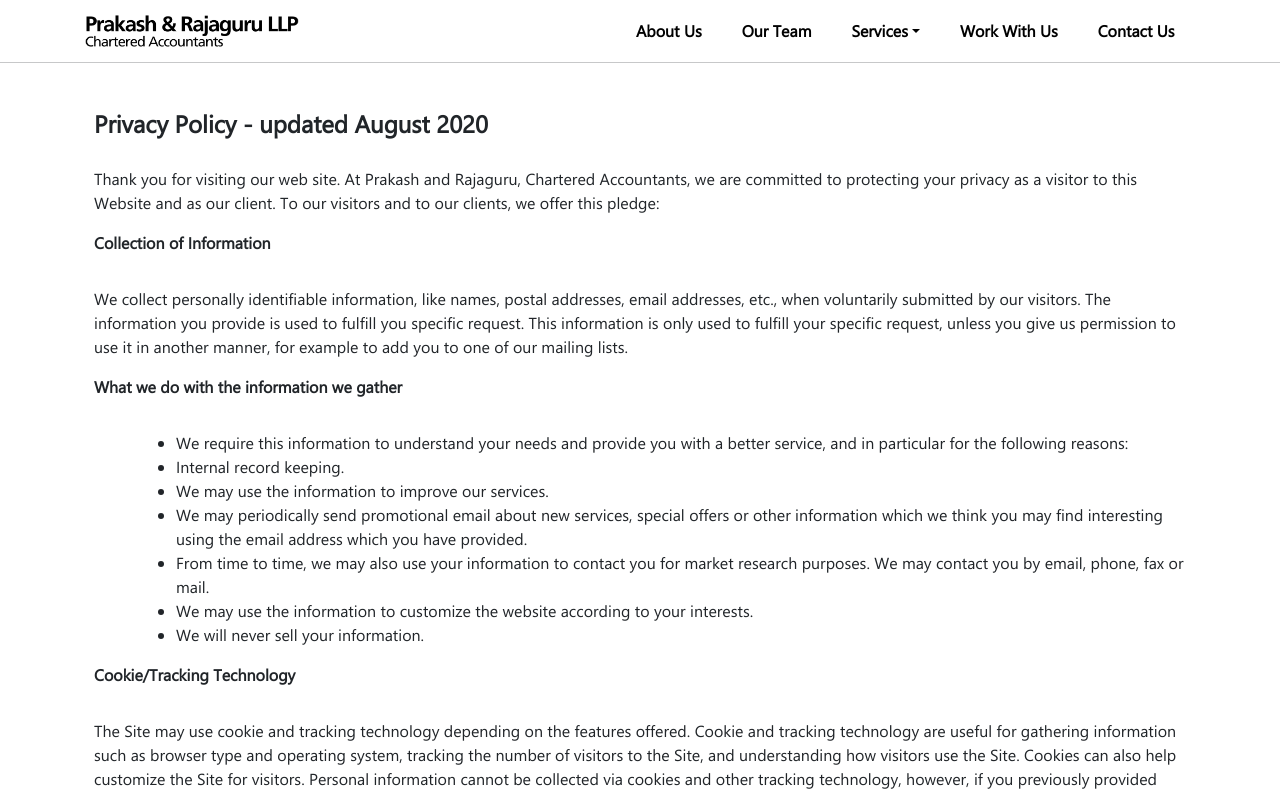
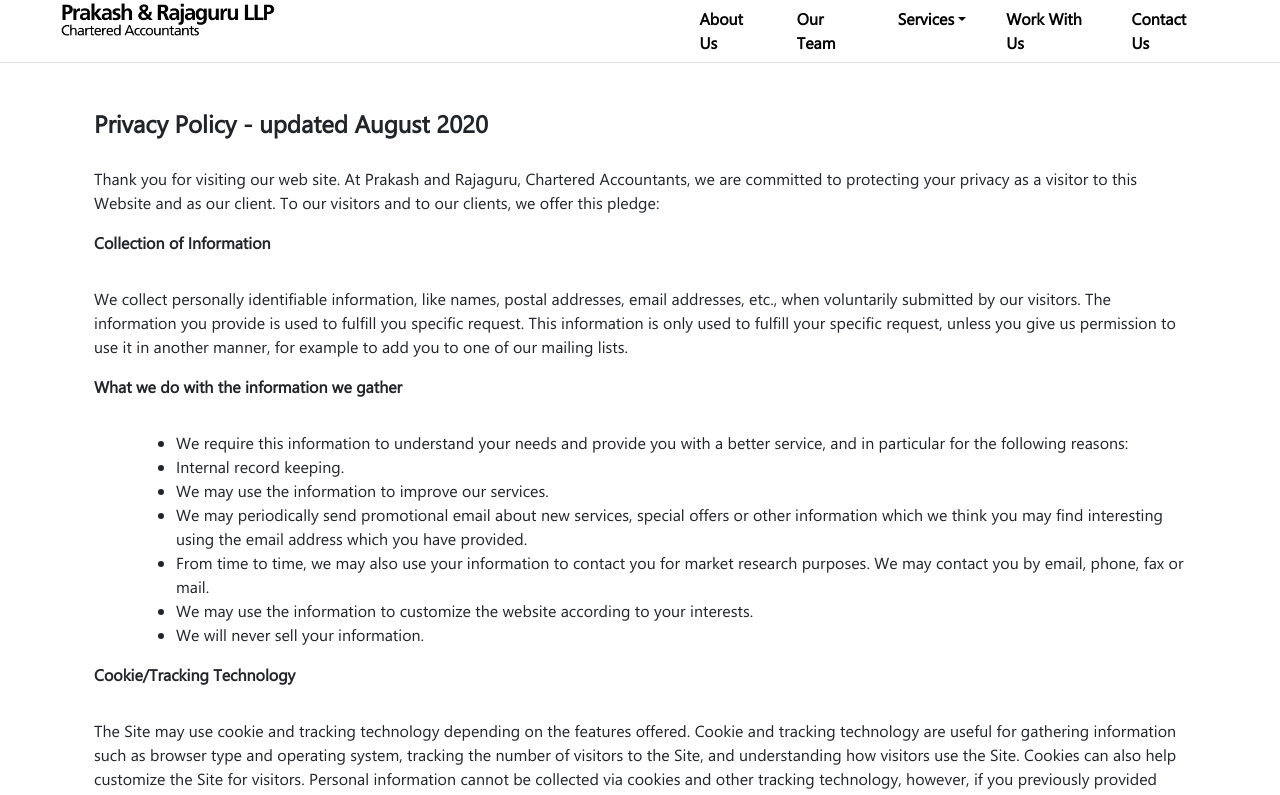
Before and after one commit to Swadhin2001/PandR, a Next.js app: page /policy in a window 1280 px wide. Shown: the top 795 px of the page. Built offline with nearby package versions, Linux system fonts and the light colour scheme; a small style sheet from the web is missing.

Commit message:
bug fixed

```diff
--- a/src/components/Navbar_light.jsx
+++ b/src/components/Navbar_light.jsx
@@ -8,8 +8,9 @@ function Navbar() {
 
   return (
     <>
-    <nav className="navbar navbar-expand-lg custom-nav-class ">
-        <div className="container-fluid ">
+    <div className="sticky-top border-bottom border-black bg-white d-flex justify-content-center">
+    <nav className="navbar navbar-expand-lg custom-nav-class">
+        <div className="container-1200 d-flex ">
           <Link className="navbar-brand" href = "/">
             <Image
               src={logo}
@@ -17,7 +18,7 @@ function Navbar() {
               className='p-0 logo-class'
             />
           </Link>
-          <div className="d-flex" >
+          <div className="nav-elements" >
             <button className="navbar-toggler" type="button" data-bs-toggle="collapse" data-bs-target="#navbarNavDropdown" aria-controls="navbarNavDropdown" aria-expanded="false" aria-label="Toggle navigation">
               <span className="navbar-toggler-icon"></span>
             </button>
@@ -52,7 +53,7 @@ function Navbar() {
           </div>
         </div>
       </nav>
-      <hr className='m-0 p-0'/>
+    </div>
     </>
   )
 }
```
